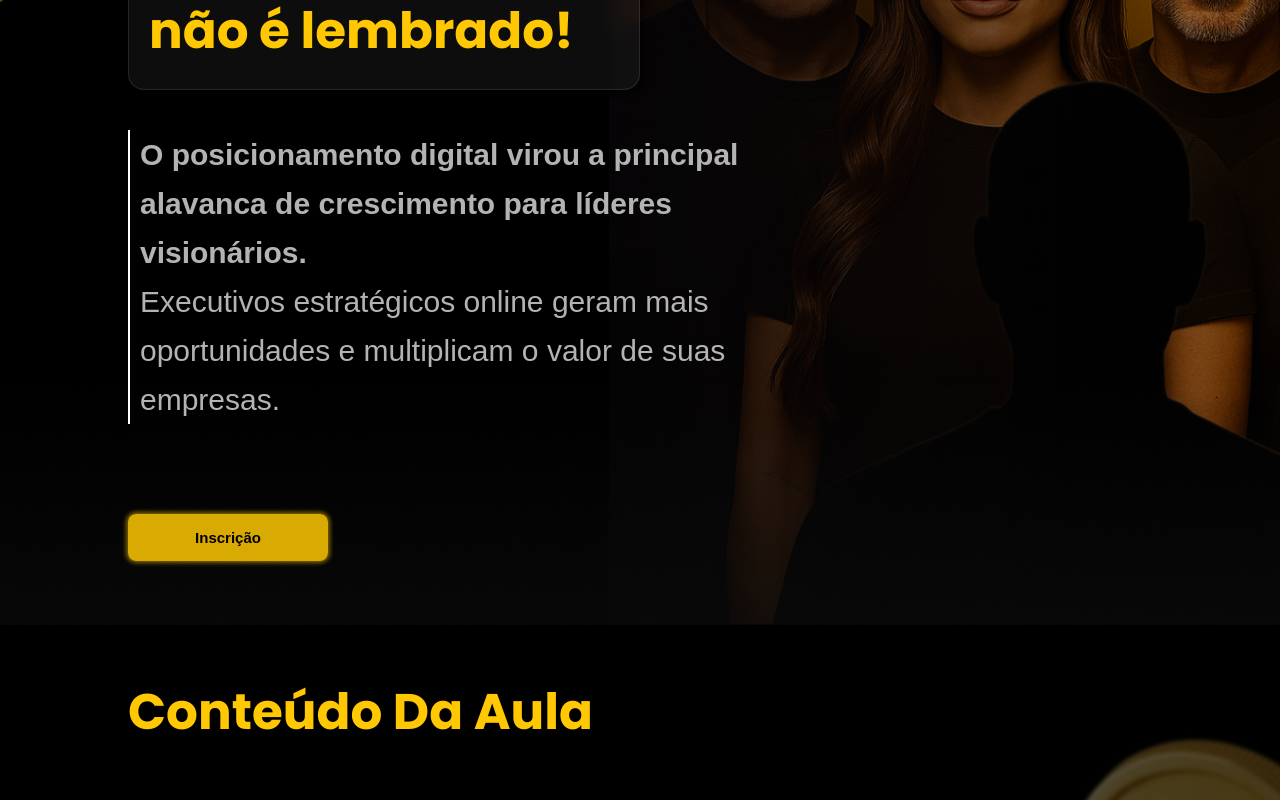
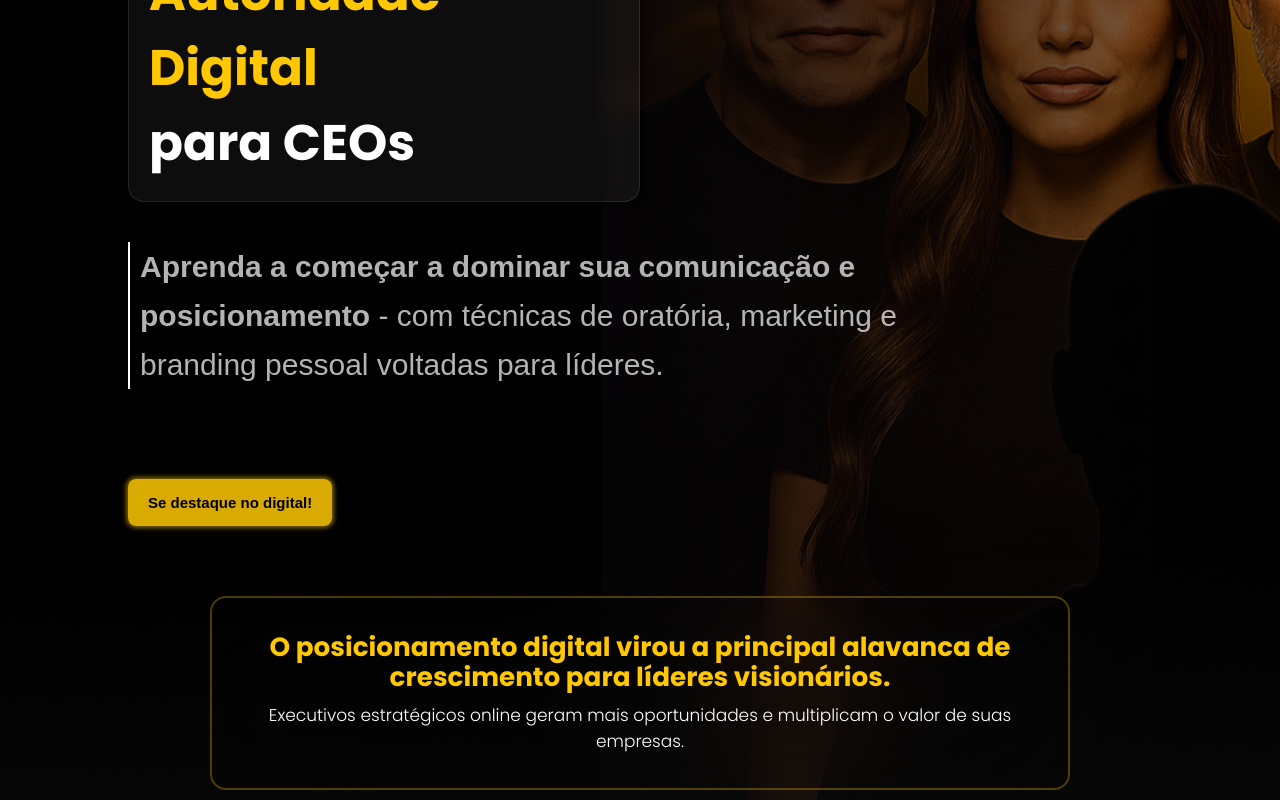
Before and after one commit to Film-Lab-landing-pages/ceos-lp, a Next.js app: page / in a window 1280 px wide. Shown: the part 360-1160 px from the top of the page. Built offline with nearby package versions, Linux system fonts and the light colour scheme.

Commit message:
fix: texts on section 1 - LPHome

```diff
--- a/src/components/InscriptionButton/index.tsx
+++ b/src/components/InscriptionButton/index.tsx
@@ -1,16 +1,22 @@
-"use client";
+'use client'
 
-import React from "react";
-import { useInscriptionStore } from "@/store/store";
-import { Button } from "@/styles/globalStyles";
+import React from 'react'
+import { useInscriptionStore } from '@/store/store'
+import { Button } from '@/styles/globalStyles'
 
-const InscriptionButton: React.FC = () => {
-  const { showForm } = useInscriptionStore();
+interface InscriptionButtonProps {
+  text?: string
+}
+
+const InscriptionButton: React.FC<InscriptionButtonProps> = ({
+  text = 'Inscrição',
+}) => {
+  const { showForm } = useInscriptionStore()
   return (
     <Button onClick={showForm} className="poppins-xbold class-content">
-      Inscrição
+      {text}
     </Button>
-  );
-};
+  )
+}
 
-export default InscriptionButton;
+export default InscriptionButton
--- a/src/sections/LPHome/index.tsx
+++ b/src/sections/LPHome/index.tsx
@@ -1,21 +1,21 @@
 /* eslint-disable @next/next/no-img-element */
-"use client";
+'use client'
 
-import React from "react";
-import AOS from "aos";
-import "aos/dist/aos.css";
-import * as S from "./styles";
-import { HeaderContainer, Title } from "@/styles/globalStyles";
-import InscriptionButton from "@/components/InscriptionButton";
+import React from 'react'
+import AOS from 'aos'
+import 'aos/dist/aos.css'
+import * as S from './styles'
+import { HeaderContainer, Title } from '@/styles/globalStyles'
+import InscriptionButton from '@/components/InscriptionButton'
 const LPHome: React.FC = () => {
   React.useEffect(() => {
     AOS.init({
       duration: 800,
-      easing: "ease-in-out",
+      easing: 'ease-in-out',
       once: true, // Anima apenas uma vez
       mirror: false,
-    });
-  }, []);
+    })
+  }, [])
   return (
     <S.Section>
       <HeaderContainer>
@@ -34,12 +34,12 @@ const LPHome: React.FC = () => {
       <S.Container data-aos="fade-right">
         <S.Card>
           <S.CardHeader className="poppins-bold">
-            MASTERCLASS PARA CEOs
+            Você entre os maiores do mercado!
           </S.CardHeader>
           <Title>
-            Quem não é visto,
+            Autoridade Digital
             <br />
-            <span>não é lembrado!</span>
+            <span>para CEOs</span>
           </Title>
         </S.Card>
 
@@ -49,21 +49,31 @@ const LPHome: React.FC = () => {
 
         <S.Description>
           <b>
+            Aprenda a começar a dominar sua comunicação e posicionamento{' '}
+            <span className="poppins-light">
+              - com técnicas de oratória, marketing e branding pessoal voltadas
+              para líderes.
+            </span>
+          </b>
+        </S.Description>
+
+        <S.ButtonWrapper>
+          <InscriptionButton text="Se destaque no digital!" />
+        </S.ButtonWrapper>
+
+        <S.InfoBox>
+          <b className="poppins-bold main-text">
             O posicionamento digital virou a principal alavanca de crescimento
             para líderes visionários.
-          </b>{" "}
-          <span className="poppins-light">
+          </b>
+          <span className="poppins-light sub-text">
             Executivos estratégicos online geram mais oportunidades e
             multiplicam o valor de suas empresas.
           </span>
-        </S.Description>
-
-        <S.ButtonWrapper>
-          <InscriptionButton />
-        </S.ButtonWrapper>
+        </S.InfoBox>
       </S.Container>
     </S.Section>
-  );
-};
+  )
+}
 
-export default LPHome;
+export default LPHome
--- a/src/sections/LPHome/styles.tsx
+++ b/src/sections/LPHome/styles.tsx
@@ -1,12 +1,12 @@
-import styled from "styled-components";
+import styled from 'styled-components'
 import {
   Card as GlobalCard,
   Container as GlobalContainer,
-} from "@/styles/globalStyles";
+} from '@/styles/globalStyles'
 
 export const Section = styled.section`
   width: 100%;
-  background: url("/images/bg_lp_home.png") center center no-repeat;
+  background: url('/images/bg_lp_home.png') center center no-repeat;
   background-size: cover;
   padding: 5% 0;
   .hide-on-desktop {
@@ -14,7 +14,7 @@ export const Section = styled.section`
   }
 
   @media (max-width: 480px) {
-    background: url("/images/bg_lp_home-mobile.png") center center no-repeat;
+    background: url('/images/bg_lp_home-mobile.png') center center no-repeat;
     background-size: cover;
     .hide-on-desktop {
       display: block;
@@ -23,7 +23,7 @@ export const Section = styled.section`
       display: none;
     }
   }
-`;
+`
 
 export const Container = styled(GlobalContainer)`
   align-items: left;
@@ -32,7 +32,7 @@ export const Container = styled(GlobalContainer)`
   @media (max-width: 768px) {
     gap: 3rem;
   }
-`;
+`
 
 export const Card = styled(GlobalCard)`
   display: flex;
@@ -42,10 +42,10 @@ export const Card = styled(GlobalCard)`
   padding: 2rem;
   width: 50%;
   h2 {
-    color: var(--color-white);
+    color: var(--color-yellow);
   }
   span {
-    color: var(--color-yellow);
+    color: var(--color-white);
   }
 
   @media (max-width: 1024px) {
@@ -79,7 +79,7 @@ export const Card = styled(GlobalCard)`
       text-align: center;
     }
   }
-`;
+`
 
 export const CardHeader = styled.h1`
   color: var(--color-yellow);
@@ -96,7 +96,7 @@ export const CardHeader = styled.h1`
   @media (max-width: 480px) {
     padding: 4px 8px;
   }
-`;
+`
 
 export const CardMainText = styled.p`
   font-size: 71px;
@@ -118,11 +118,11 @@ export const CardMainText = styled.p`
     font-size: 36px;
     line-height: 48px;
   }
-`;
+`
 
 export const Description = styled.p`
   font-size: 2.5rem;
-  max-width: 65%;
+  max-width: 80%;
   line-height: 49px;
   color: rgba(255, 255, 255, 0.7);
   padding: 0 1rem;
@@ -141,11 +141,11 @@ export const Description = styled.p`
   }
 
   b {
-    font-family: "Poppins Bold", sans-serif;
+    font-family: 'Poppins Bold', sans-serif;
   }
 
   span {
-    font-family: "Poppins Light", sans-serif;
+    font-family: 'Poppins Light', sans-serif;
   }
 
   @media (max-width: 768px) {
@@ -168,7 +168,7 @@ export const Description = styled.p`
       line-height: 1.8rem;
     }
   }
-`;
+`
 
 export const ButtonWrapper = styled.div`
   grid-column: 2 / 4;
@@ -191,7 +191,7 @@ export const ButtonWrapper = styled.div`
     justify-content: center;
     margin: 2rem 0;
   }
-`;
+`
 
 export const ImageContainer = styled.div`
   max-width: 80%;
@@ -201,4 +201,65 @@ export const ImageContainer = styled.div`
     width: 100%;
     box-shadow: 0 0 20px rgba(0, 0, 0, 0.4);
   }
-`;
+`
+
+export const InfoBox = styled.div`
+  width: 84%;
+  height: 194px;
+  margin: 3rem auto 0;
+  backdrop-filter: blur(60px);
+  border-radius: 16px;
+  border: 2px solid rgba(255, 200, 2, 0.3);
+  display: flex;
+  flex-direction: column;
+  align-items: center;
+  justify-content: center;
+  padding: 2rem;
+  text-align: center;
+  gap: 1rem;
+
+  .main-text {
+    font-size: 2.625rem; /* 42px converted to rem */
+    line-height: 3rem; /* 42px converted to rem */
+    color: var(--color-yellow);
+    margin: 0;
+  }
+
+  .sub-text {
+    font-size: 1.7rem; /* 32px converted to rem */
+    line-height: 2.625rem; /* 42px converted to rem */
+    color: var(--color-white);
+    margin: 0;
+  }
+
+  @media (max-width: 768px) {
+    width: 90%;
+    height: auto;
+    padding: 1.5rem;
+
+    .main-text {
+      font-size: 1.8rem;
+      line-height: 2rem;
+    }
+
+    .sub-text {
+      font-size: 1.4rem;
+      line-height: 1.8rem;
+    }
+  }
+
+  @media (max-width: 480px) {
+    width: 95%;
+    padding: 1rem;
+
+    .main-text {
+      font-size: 1.4rem;
+      line-height: 1.6rem;
+    }
+
+    .sub-text {
+      font-size: 1.1rem;
+      line-height: 1.4rem;
+    }
+  }
+`
--- a/src/styles/globalStyles.ts
+++ b/src/styles/globalStyles.ts
@@ -1,11 +1,11 @@
-import { off } from "process";
-import styled from "styled-components";
+import { off } from 'process'
+import styled from 'styled-components'
 
 export const colors = {
-  white: "#ffffff",
-  black: "#000000",
-  offWhite: "#D9D9D9",
-};
+  white: '#ffffff',
+  black: '#000000',
+  offWhite: '#D9D9D9',
+}
 
 export const Title = styled.h2`
   color: var(--color-yellow);
@@ -14,14 +14,15 @@ export const Title = styled.h2`
   @media (max-width: 480px) {
     font-size: 2.8rem;
   }
-`;
+`
 
 export const Button = styled.button`
-  width: 20rem;
+  width: auto;
+  min-width: 14rem;
 
   color: var(--color-black);
   background-color: rgba(255, 200, 2, 0.85);
-  padding: 1.5rem 1rem;
+  padding: 1.5rem 2rem;
   font-size: 1.5rem;
   font-weight: 900;
   font-style: bold;
@@ -33,16 +34,18 @@ export const Button = styled.button`
   justify-content: center;
   cursor: pointer;
   transition: all 0.3s;
+  white-space: nowrap;
 
   @media (max-width: 480px) {
-    width: 14rem;
+    min-width: 12rem;
+    padding: 1.5rem 1.5rem;
   }
 
   &:hover {
     background-color: rgba(255, 200, 2, 0.95);
     box-shadow: 0 0 8px 4px rgba(255, 200, 2, 0.7);
   }
-`;
+`
 
 export const Card = styled.div`
   max-height: 100%;
@@ -55,7 +58,7 @@ export const Card = styled.div`
   @media (max-width: 480px) {
     border-radius: 8px;
   }
-`;
+`
 
 export const Grid = styled.div`
   display: grid;
@@ -66,21 +69,21 @@ export const Grid = styled.div`
   margin: 0 auto;
   padding: 0 1rem;
   gap: 1rem;
-`;
+`
 export const Section = styled.section`
   width: 100%;
-  background: url("/images/bg_section02.png") center center no-repeat;
+  background: url('/images/bg_section02.png') center center no-repeat;
   background-size: cover;
-`;
+`
 
 export const Container = styled.div`
   width: 80%;
   margin: 0 auto;
   display: flex;
   flex-direction: column;
-`;
+`
 
-export const HeaderContainer = styled(Card).attrs({ as: "header" })`
+export const HeaderContainer = styled(Card).attrs({ as: 'header' })`
   width: 50%;
   height: 70px;
   margin: 0 auto 5rem;
@@ -136,4 +139,4 @@ export const HeaderContainer = styled(Card).attrs({ as: "header" })`
       justify-self: center;
     }
   }
-`;
+`
```
